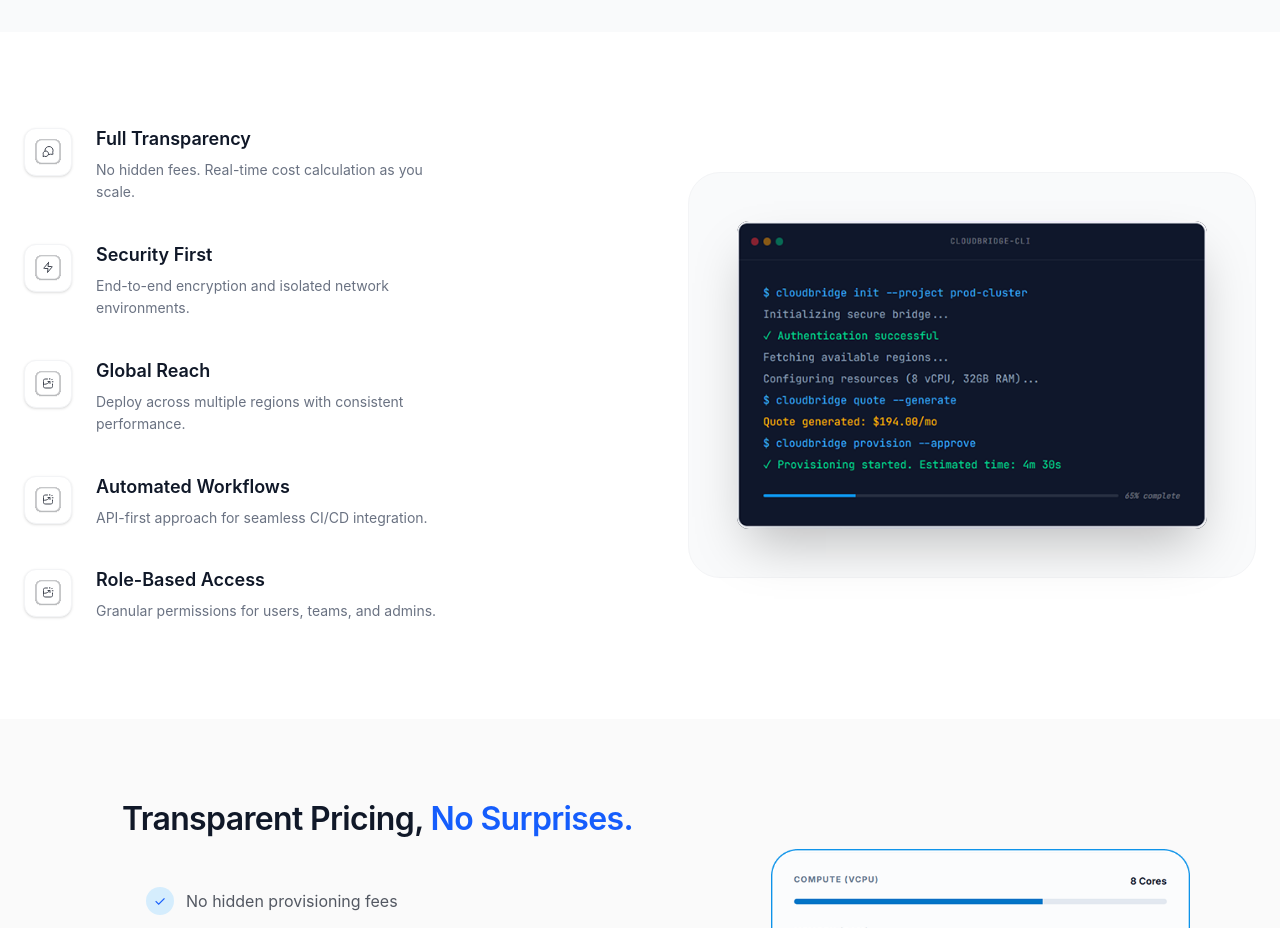
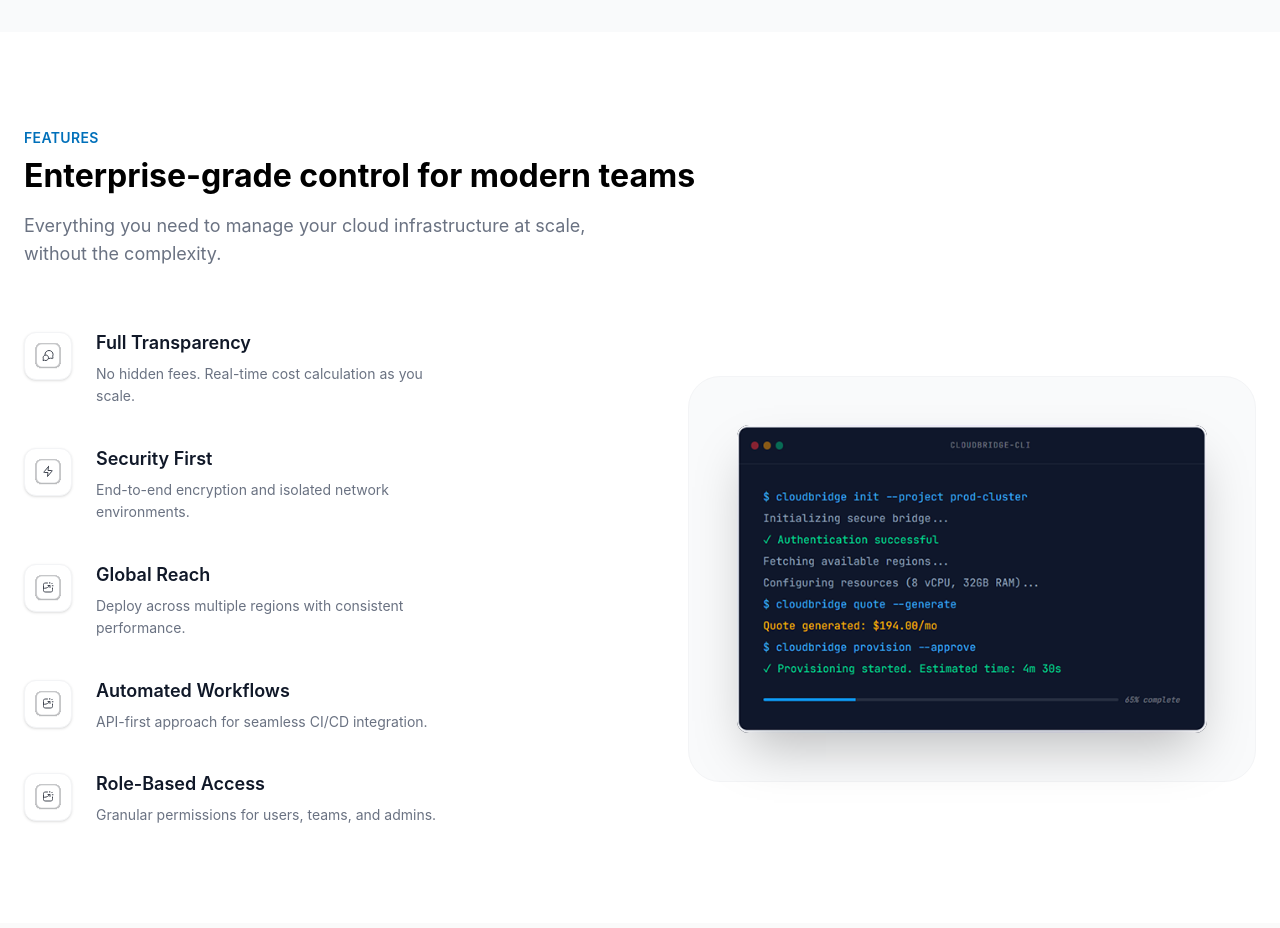
Before and after one commit to Dakshinkali-Team/Portal-CloudBridge, a React (Vite) app in the folder client/cloudbridge/: page / in a window 1280 px wide. Shown: the part 1180-2108 px from the top of the page. Built offline with nearby package versions, Linux system fonts and the light colour scheme.

Commit message:
Feature wala heading rakheko

```diff
--- a/client/cloudbridge/src/components/cloud/ServiceSection.jsx
+++ b/client/cloudbridge/src/components/cloud/ServiceSection.jsx
@@ -43,6 +43,17 @@ const ServiceSection = () => {
   return (
     <section className="py-24 bg-white">
       <div className="max-w-7xl mx-auto px-6">
+        <div className="mb-16">
+          <p className="text-sm font-semibold text-[#0070BA] uppercase tracking-wide">
+            Features
+          </p>
+          <h2 className="text-[32px] leading-[40px] font-bold mt-2">
+            Enterprise-grade control for modern teams
+          </h2>
+          <p className="text-[18px] leading-[28px] text-gray-500 mt-4 max-w-xl">
+            Everything you need to manage your cloud infrastructure at scale, without the complexity.
+          </p>
+        </div>
         <div className="grid grid-cols-1 lg:grid-cols-2 gap-24 items-center">
 
           {/* LEFT: Reusable List */}
```
